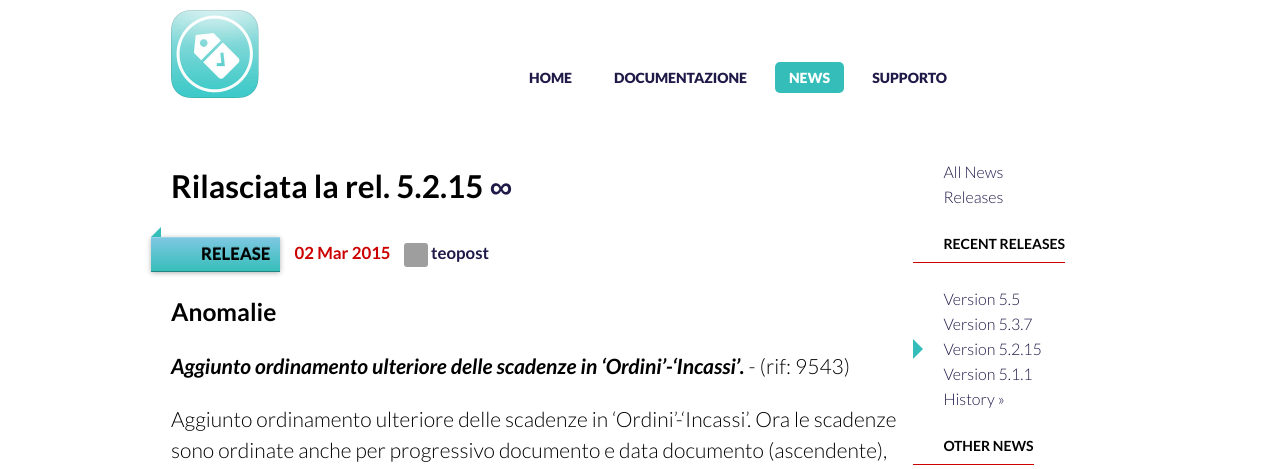
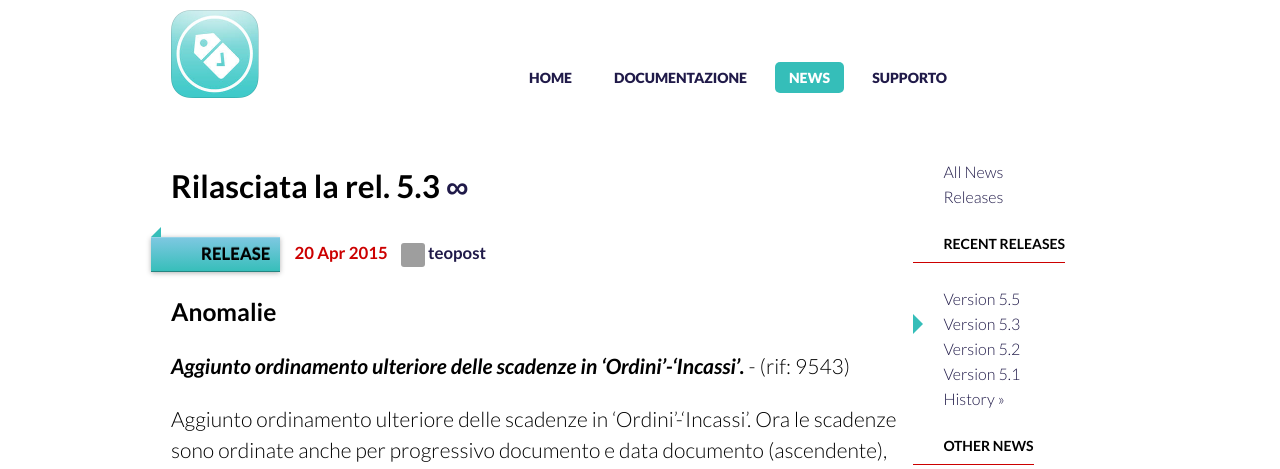
Before and after one commit to teopost/icommerce-website, a Jekyll site: the page built from _posts/2015-06-23-rel-5-3-released.md, in a window 1280 px wide. Shown: the top 469 px of the page. Built offline with Jekyll 4.4.1, drawn with Linux system fonts in a browser that asks for light colours; comment, search, counter and statistics services are not loaded; grey boxes are pictures that could not be loaded.

Commit message:
Tolto buil number da versioni

```diff
--- a/_docs/history.md
+++ b/_docs/history.md
@@ -4,7 +4,7 @@ title: History
 permalink: "/docs/history/"
 ---
 
-## 5.3.7 / 2015-04-20
+## 5.3 / 2015-04-20
 {: #v5-3-7}
 
 ### Anomalie
--- a/_posts/2015-02-01-rel-5-1-1-released.md
+++ b/_posts/2015-02-01-rel-5-1-released.md
@@ -1,9 +1,9 @@
 ---
 layout: news_item
-title: Rilasciata la rel. 5.1.1
+title: Rilasciata la rel. 5.1
 date: "2015-02-01 02:12:52 +0200"
 author: teopost
-version: 5.1.1
+version: 5.1
 categories: [release]
 ---
 
--- a/_posts/2015-03-02-rel-5-2-15-released.md
+++ b/_posts/2015-06-23-rel-5-3-released.md
@@ -1,9 +1,9 @@
 ---
 layout: news_item
-title: Rilasciata la rel. 5.2.15
-date: "2015-03-02 02:12:52 +0200"
+title: Rilasciata la rel. 5.3
+date: "2015-04-20 08:00:00 +0200"
 author: teopost
-version: 5.2.15
+version: 5.3
 categories: [release]
 ---
 
@@ -26,8 +26,6 @@ Ora le scadenze sono ordinate anche per progressivo documento e data documento (
 
 **_Modifiche alla generazione del copia commissione._** - (rif: 9486)
 
-
-
 **_Migliorata la visualizzazione della destinazione del cliente_** - (rif: 9505)
 
 In ordine veloce e nel form ordine è stata aggiunto anche l'indirizzo della destinazione cliente.
```
Also changed, not shown: _posts/2015-03-02-rel-5-2-released.md (renamed from _posts/2015-06-23-rel-5-3-7-released.md, +5 -3 lines).
